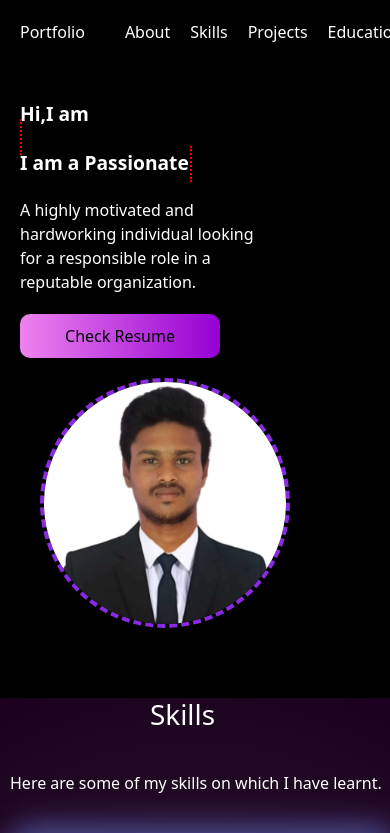
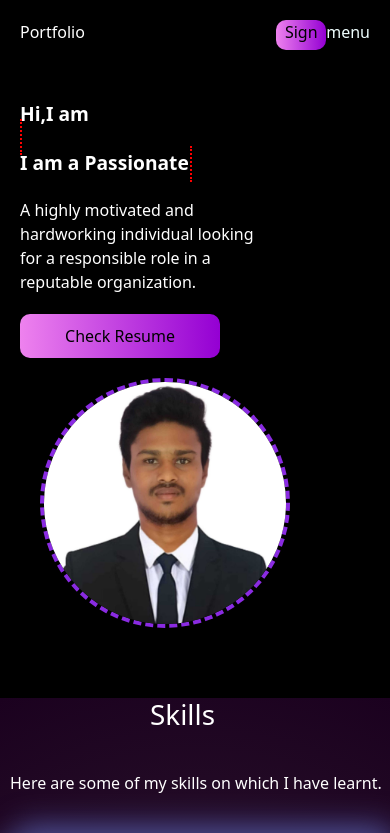
Before and after one commit to Nivash23/frontendforPortfolio, a React (Vite) app: page / in a window 390 px wide. Shown: the top 833 px of the page. Built offline with nearby package versions, Linux system fonts and the light colour scheme.

Commit message:
checking

```diff
--- a/index.html
+++ b/index.html
@@ -2,16 +2,18 @@
 <html lang="en">
   <head>
     <meta charset="UTF-8" />
-    <link rel="icon" type="image/svg+xml" href="/vite.svg" />
+    <link rel="icon" type="image/svg+xml" href="./src/assets/images/profilephoto.jpg" id="photo"/>
     <meta name="viewport" content="width=device-width, initial-scale=1.0" />
     <title>Portfolio</title>
-    <link rel="stylesheet" href="https://cdnjs.cloudflare.com/ajax/libs/font-awesome/4.7.0/css/font-awesome.min.css">
-    <link href="https://cdn.jsdelivr.net/npm/bootstrap@5.3.2/dist/css/bootstrap.min.css" rel="stylesheet" integrity="sha384-T3c6CoIi6uLrA9TneNEoa7RxnatzjcDSCmG1MXxSR1GAsXEV/Dwwykc2MPK8M2HN" crossorigin="anonymous">
+    <link rel="stylesheet" href="https://cdnjs.cloudflare.com/ajax/libs/font-awesome/6.4.0/css/font-awesome.min.css">
+     <link href="https://cdn.jsdelivr.net/npm/bootstrap@5.3.3/dist/css/bootstrap.min.css" rel="stylesheet" integrity="sha384-QWTKZyjpPEjISv5WaRU9OFeRpok6YctnYmDr5pNlyT2bRjXh0JMhjY6hW+ALEwIH" crossorigin="anonymous">
 
 
   </head>
   <body>
     <div id="root"></div>
     <script type="module" src="/src/main.jsx"></script>
+    <!-- <script type="module" src="https://unpkg.com/ionicons@7.1.0/dist/ionicons/ionicons.esm.js"></script>
+<script nomodule src="https://unpkg.com/ionicons@7.1.0/dist/ionicons/ionicons.js"></script> -->
   </body>
 </html>
--- a/src/App.jsx
+++ b/src/App.jsx
@@ -1,4 +1,4 @@
-import React from 'react'
+import React, { useState } from 'react'
 import '../style/index.css'
 import About from '../Components/About'
 import Skills from '../Components/Skills'
@@ -7,6 +7,7 @@ import Education from '../Components/Education'
 import Contact from '../Components/Contact'
 
 function App() {
+  const [liststate, setListstate] = useState('not');
   return (
     <div id='container'>
       <div id='navigationbar'>
@@ -20,6 +21,35 @@ function App() {
           <div id="prtsbtn" onClick={()=>{window.scrollBy(600,1000)}}>Projects</div>
           <div id="edubtn" onClick={() => {window.scrollBy(0,1750)}} >Education</div>
         </div>
+        {/* <div id="sign">Sign in</div> */}
+        <div id="menulist">
+
+
+
+        <button id="sign">Sign in</button>
+          <div id="listofoptions" className={liststate} onClick={() => {
+            if (liststate == "active")
+            {
+              setListstate('not')
+            }
+            else {
+              setListstate('active')
+              }
+
+          }}  >menu
+
+
+
+            <ul id="listofmenus">
+              <li>About</li>
+              <li>Skills</li>
+              <li>Projects</li>
+              <li>Education</li>
+          </ul>
+
+          </div>
+        </div>
+
 
       </div>
         <About />
@@ -28,6 +58,7 @@ function App() {
         <Education />
         <Contact/>
     </div>
+
   )
 }
 
--- a/style/index.css
+++ b/style/index.css
@@ -37,12 +37,44 @@ i{
 }
 #menu{
   display: flex;
-  /* justify-content: flex-start; */
+  /* justify-content: fldex-start; */
 }
+#menulist
+{
+  display: flex;
+}
+#listofoptions{
+  cursor: pointer;
+}
+.not{
+  color:azure;
+  #listofmenus {
+    display: none;
+  }
+}
+#listofmenus li{
+  list-style: none;
+}
+#listofmenus li:hover{
+  background-color: skyblue;
+}
+#listofmenus{
+  /* margin:50px 500px 0px 400px; */
+  position: absolute;
+  transform: translateX(-50px);
+  margin-top: 10px;
+}
+/* #menulines div{
+  width:20px;
+  height: 5px;
+
+} */
+
+
 
 #navigationbar{
   display: flex;
-  justify-content:flex-start;
+  justify-content:space-between;
   height: 50px;
 }
 
@@ -68,7 +100,7 @@ i{
 }
 
 #list{
-  display: flex;
+  display:none;
 
 }
 #navigationbar div{
@@ -91,6 +123,15 @@ i{
   font-size: larger;
   font-weight: 900;
 }
+#sign{
+  background:linear-gradient(to right,violet,darkviolet);
+  width:50px;
+  height:30px;
+  margin-top:10px;
+  margin-right:-10px;
+  border-radius: 10px;
+}
+
 #profile{
   width:250px;
   height:250px;
@@ -313,6 +354,7 @@ table{
   color:rgb(75, 76, 76);
   font-size: 15px;
 }
+
 #buttons button:active{
   background-color: blueviolet;
 }
@@ -518,6 +560,12 @@ table{
   justify-content:space-around;
   height: 50px;
 }
+#list{
+  display: flex;
+}
+#listofoptions{
+  display: none;
+}
 #About{
   margin:50px 0px 0px 70px;
 }
@@ -593,6 +641,12 @@ table{
   display: flex;
   /* justify-content: center; */
   background-color: black;
+}
+#list{
+  display: flex;
+}
+#listofoptions{
+  display: none;
 }
 
 #user{
@@ -704,6 +758,13 @@ table{
   /* justify-content: center; */
   background-color: black;
 }
+#list{
+  display: flex;
+}
+#listofoptions{
+  display: none;
+}
+
 
 #user{
   display: inline;
@@ -812,10 +873,16 @@ table{
 @media(min-width:1400px)
 {
 #About{
-  margin:50px 0px 0px 0px;
+  margin:50px 0px 0px -200px;
   display: flex;
   justify-content: center;
   background-color: black;
+}
+#list{
+  display: flex;
+}
+#listofoptions{
+  display: none;
 }
 
 #user{
@@ -846,7 +913,7 @@ table{
 }
 
 #profile{
-  margin:20px 0px 10px 330px;
+  margin:20px 0px 10px 470px;
   width:300px;
   height:300px;
   border-radius: 150px;
```
Also changed, not shown: src/assets/images/menu.png (added), src/assets/images/menubar.png (added).
